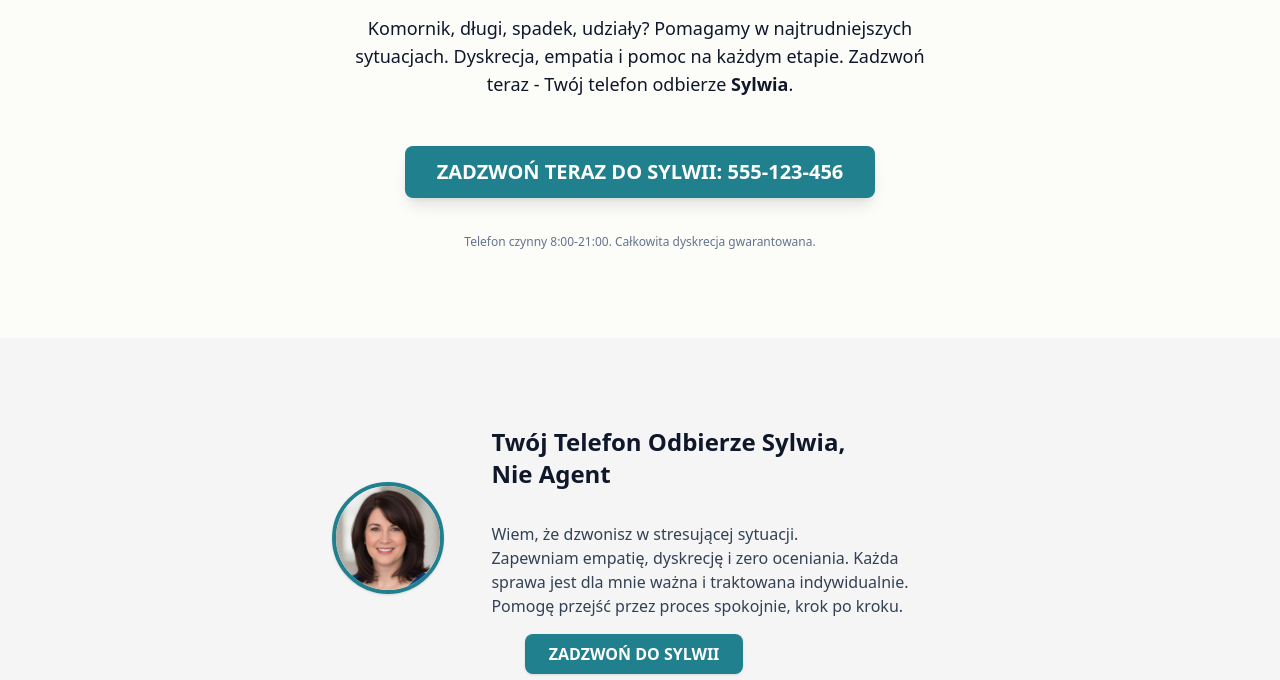
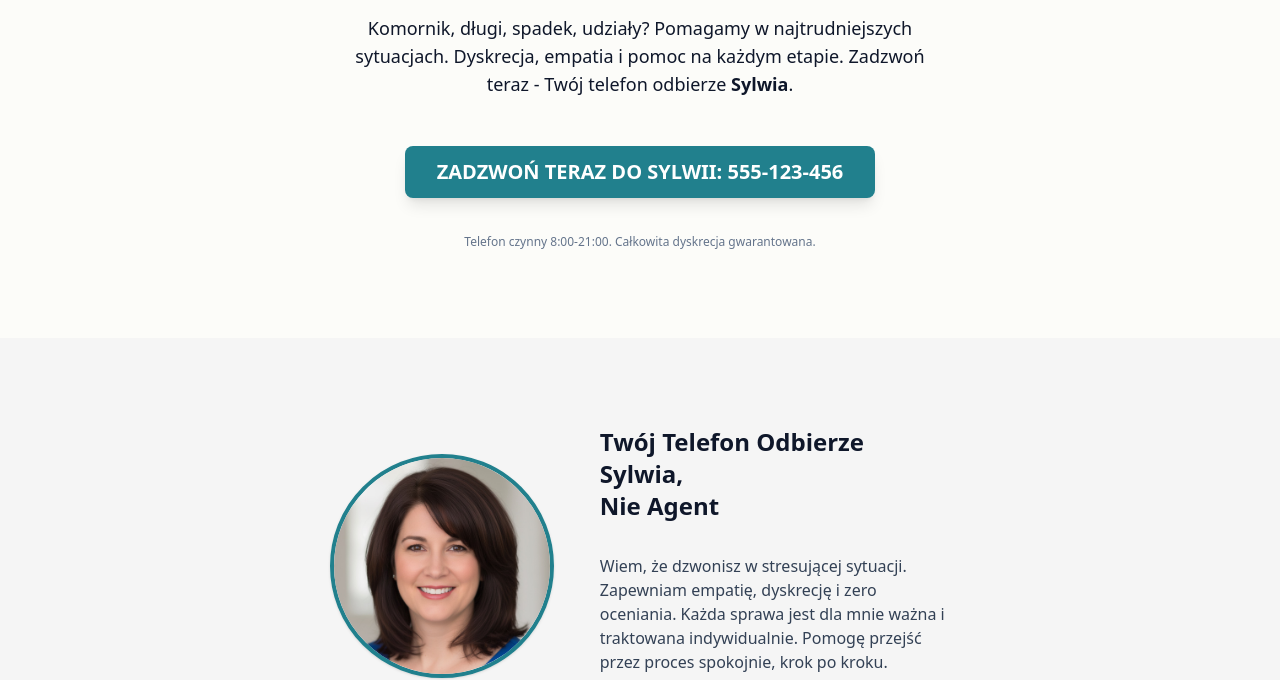
Before and after one commit to rogerm47/genarspakr, a plain HTML site: page index.html in a window 1280 px wide. Shown: the part 278-958 px from the top of the page. Drawn offline with nearby package versions, Linux system fonts and the light colour scheme.

Commit message:
Update index.html

```diff
--- a/index.html
+++ b/index.html
@@ -36,7 +36,7 @@
 
     <section class="py-10 px-4 bg-[#f5f5f5]">
     <div class="max-w-2xl mx-auto flex flex-col sm:flex-row items-center gap-5">
-      <img src="/images/img_2224.jpeg" alt="Sylwia - MW House" class="rounded-full w-28 h-28 object-cover border-4 border-[#21808d] shadow">
+      <img src="/images/img_2224.jpeg" alt="Sylwia - MW House" class="rounded-full w-56 h-56 object-cover border-4 border-[#21808d] shadow">
       <div>
         <h2 class="text-2xl font-bold mb-2">Twój Telefon Odbierze Sylwia,<br class="hidden sm:block"/> Nie Agent</h2>
         <p class="text-base text-slate-700">Wiem, że dzwonisz w stresującej sytuacji.<br/>Zapewniam empatię, dyskrecję i zero oceniania. Każda sprawa jest dla mnie ważna i traktowana indywidualnie. Pomogę przejść przez proces spokojnie, krok po kroku.</p>
```
